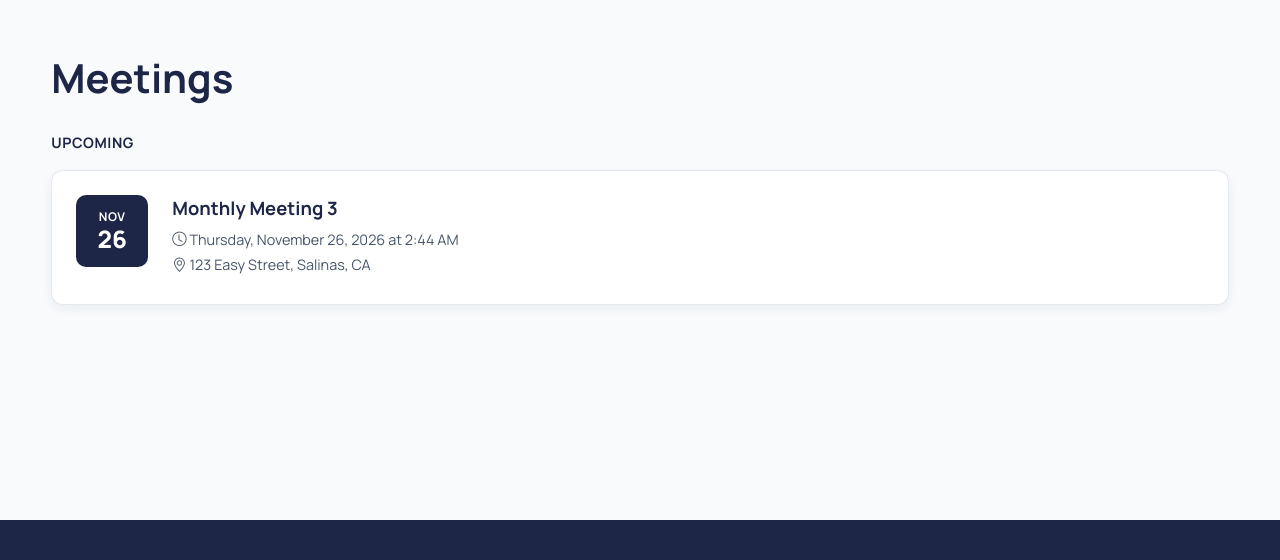
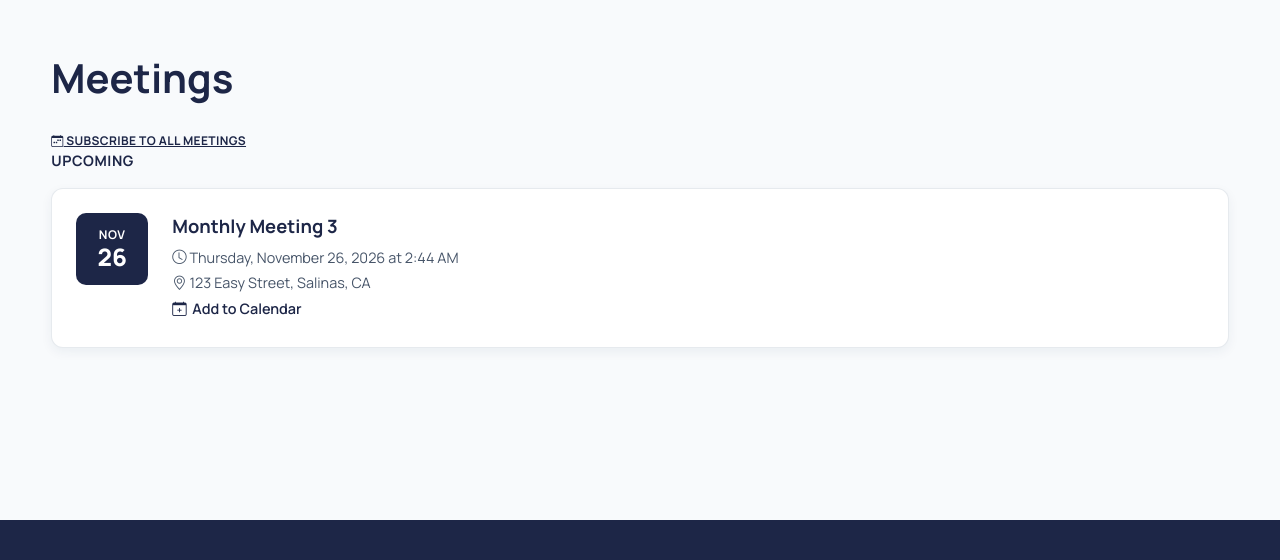
Before and after one commit to mccodav1/aviation-platform, a Django app: page /meetings in a window 1280 px wide. Shown: the part 84-644 px from the top of the page. Run offline with Django 5.2, Linux system fonts and the light colour scheme; data comes from the database, SQL or seed files in the repository.

Commit message:
Add "Add to Calendar" and a subscribable meetings feed
- meetings/ics.py: builds .ics content with the icalendar package
  (handles RFC 5545 escaping/line-folding correctly rather than
  hand-rolling that). Each VEVENT gets a UID keyed off the
  organization's UUID + meeting pk (no real domain is configured for
  this project, django.contrib.sites isn't installed), so a calendar
  app refreshing the subscription updates the same entry instead of
  duplicating it. No explicit meeting length exists on the model, so a
  1-hour DTEND is assumed - most calendar apps expect one.
- meetings/services.py: get_feed_meetings, distinct from
  get_upcoming_meetings - it deliberately keeps cancelled-but-still-
  future meetings (rendered with STATUS:CANCELLED) so a subscriber's
  calendar app can mark the cancellation in place rather than the
  event just disappearing on the next refresh.
- meetings/views.py: meeting_ics (single event, "Add to Calendar" on
  one meeting) and meetings_ics_feed (all of them, X-WR-CALNAME set to
  the org name) - both public, same visibility as /meetings itself, no
  reason to require an account just to put a public meeting on your
  own calendar.
- core/urls.py: meetings/<pk>/ics and meetings/feed.ics.
- templates/app/meetings.html: "Add to Calendar" on each upcoming
  meeting, "Subscribe to all meetings" near the top of the page.

Verified: both endpoints anonymous-accessible; round-tripped the feed
back through the icalendar library to confirm it's genuinely
well-formed rather than just eyeballing the text output - correctly
shows all three real meetings, escapes the comma-separated location,
and represents the already-cancelled December meeting with
STATUS:CANCELLED.

Co-Authored-By: Claude Sonnet 5 <noreply@anthropic.com>
Claude-Session: https://claude.ai/code/session_01Y31PoLDTZhUwt2UGaje4vW

```diff
--- a/core/urls.py
+++ b/core/urls.py
@@ -6,10 +6,12 @@ from meetings.views import (
     meeting_agenda_download,
     meeting_agenda_manage,
     meeting_create,
+    meeting_ics,
     meeting_list,
     meeting_minutes_download,
     meeting_minutes_manage,
     meeting_toggle_cancelled,
+    meetings_ics_feed,
 )
 
 from .views import *
@@ -25,7 +27,9 @@ urlpatterns = [
     path("contact", contact, name="contact"),
     path("join", join, name="join"),
     path("meetings", meeting_list, name="meetings"),
+    path("meetings/feed.ics", meetings_ics_feed, name="meetings_ics_feed"),
     path("meetings/add", meeting_create, name="meeting_create"),
+    path("meetings/<int:pk>/ics", meeting_ics, name="meeting_ics"),
     path("meetings/<int:pk>/cancel", meeting_toggle_cancelled, name="meeting_toggle_cancelled"),
     path("meetings/<int:pk>/agenda", meeting_agenda_manage, name="meeting_agenda_manage"),
     path("meetings/<int:pk>/agenda/download", meeting_agenda_download, name="meeting_agenda_download"),
--- a/meetings/services.py
+++ b/meetings/services.py
@@ -33,3 +33,16 @@ def get_past_or_cancelled_meetings(organization):
         .filter(Q(starts_at__lt=timezone.now()) | Q(is_cancelled=True))
         .order_by("-starts_at")
     )
+
+
+def get_feed_meetings(organization):
+    # Unlike get_upcoming_meetings, this deliberately includes cancelled
+    # meetings that are still in the future: the .ics feed represents
+    # them with STATUS:CANCELLED (see meetings/ics.py) so a subscribed
+    # calendar app can update its copy of the event instead of it just
+    # disappearing on the next refresh.
+    return (
+        organization.meetings
+        .filter(starts_at__gte=timezone.now())
+        .order_by("starts_at")
+    )
--- a/meetings/views.py
+++ b/meetings/views.py
@@ -1,13 +1,15 @@
 from pathlib import Path
 
 from django.contrib.auth.decorators import login_required, permission_required
-from django.http import FileResponse, Http404
+from django.http import FileResponse, Http404, HttpResponse
 from django.shortcuts import get_object_or_404, redirect, render
+from django.utils.text import slugify
 from django.views.decorators.http import require_POST
 
 from .forms import MeetingAgendaForm, MeetingForm, MeetingMinutesForm
+from .ics import build_meeting_ics, build_meetings_feed_ics
 from .models import Meeting
-from .services import get_past_or_cancelled_meetings, get_upcoming_meetings
+from .services import get_feed_meetings, get_past_or_cancelled_meetings, get_upcoming_meetings
 
 
 def meeting_list(request):
@@ -109,3 +111,24 @@ def meeting_agenda_download(request, pk):
 @login_required
 def meeting_minutes_download(request, pk):
     return _download_meeting_file(request, pk, "minutes")
+
+
+def meeting_ics(request, pk):
+    # Public, same as the meetings list itself - no reason to require an
+    # account just to put a public meeting on your own calendar.
+    meeting = get_object_or_404(Meeting, pk=pk, organization=request.organization)
+    ics = build_meeting_ics(meeting)
+    response = HttpResponse(ics, content_type="text/calendar")
+    response["Content-Disposition"] = f'attachment; filename="{slugify(meeting.title)}.ics"'
+    return response
+
+
+def meetings_ics_feed(request):
+    organization = request.organization
+    meetings = get_feed_meetings(organization) if organization else []
+    calendar_name = f"{organization.name} Meetings" if organization else "Meetings"
+
+    ics = build_meetings_feed_ics(meetings, calendar_name)
+    response = HttpResponse(ics, content_type="text/calendar")
+    response["Content-Disposition"] = 'inline; filename="meetings.ics"'
+    return response
--- a/pyproject.toml
+++ b/pyproject.toml
@@ -6,6 +6,7 @@ readme = "README.md"
 requires-python = ">=3.13"
 dependencies = [
     "django>=6.1.0",
+    "icalendar>=7.3.0",
     "pillow>=12.3.0",
     "requests>=2.34.2",
     "whitenoise>=6.12.0",
--- a/static/css/meetings.css
+++ b/static/css/meetings.css
@@ -13,6 +13,17 @@
 
     color: var(--color-secondary);
     font-size: clamp(2rem, 4vw, 2.5rem);
+}
+
+.meetings-toolbar {
+    display: flex;
+    flex-wrap: wrap;
+    align-items: center;
+    gap: 1.5rem;
+}
+
+.meeting-subscribe-link {
+    text-decoration: none;
 }
 
 .meetings-section-title {
--- a/templates/app/meetings.html
+++ b/templates/app/meetings.html
@@ -11,9 +11,15 @@
     <div class="container">
         <h1>Meetings</h1>
 
-        {% if perms.meetings.add_meeting %}
-            <a class="join-button" href="{% url 'core:meeting_create' %}">+ Add Meeting</a>
-        {% endif %}
+        <div class="meetings-toolbar">
+            <a href="{% url 'core:meetings_ics_feed' %}" class="meeting-action-link meeting-subscribe-link">
+                <i class="bi bi-calendar-week"></i> Subscribe to all meetings
+            </a>
+
+            {% if perms.meetings.add_meeting %}
+                <a class="join-button" href="{% url 'core:meeting_create' %}">+ Add Meeting</a>
+            {% endif %}
+        </div>
 
         <h2 class="meetings-section-title">Upcoming</h2>
 
@@ -42,6 +48,12 @@
                             {% if meeting.description %}
                                 <p class="meeting-description">{{ meeting.description|linebreaksbr }}</p>
                             {% endif %}
+
+                            <p class="meeting-meta">
+                                <a href="{% url 'core:meeting_ics' meeting.pk %}" class="meeting-file-link">
+                                    <i class="bi bi-calendar-plus"></i> Add to Calendar
+                                </a>
+                            </p>
 
                             {% include "app/components/meeting_files.html" %}
                         </div>
```
Also changed, not shown: meetings/ics.py (added, +67 -0 lines), 1 other file.
